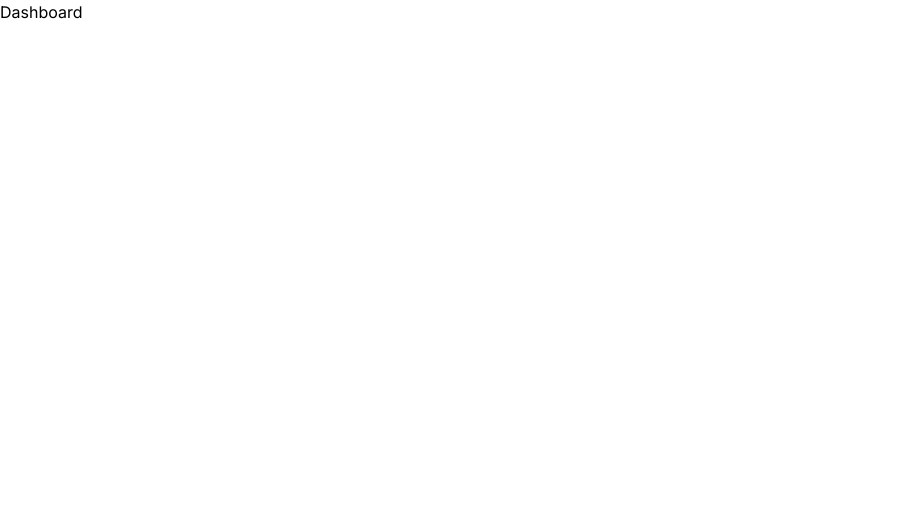
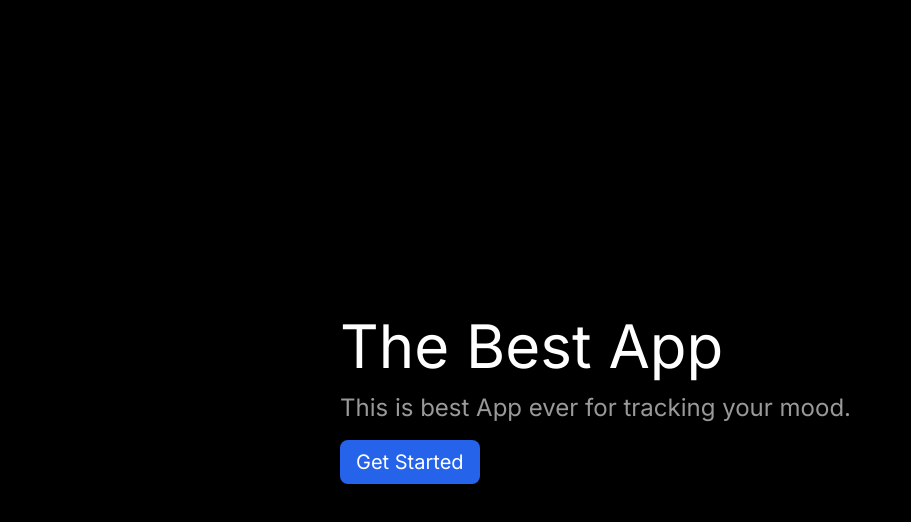
Before and after one commit to mr-ajaychauhan/nextjs-13-ai-app, a Next.js app: page / in a window 1280 px wide. Shown: the top 522 px of the page, without its empty margins (0-911 px from the left). Built offline with nearby package versions, Linux system fonts and the light colour scheme.

Commit message:
change ui desing

```diff
--- a/app/(dashboard)/page.tsx
+++ /dev/null
@@ -1,5 +0,0 @@
-export default function Dasahboard(){
-    return(
-        <div>Dashboard</div>
-    )
-}
--- a/app/page.tsx
+++ b/app/page.tsx
@@ -1,13 +1,20 @@
-import Image from 'next/image'
+import Link from "next/link";
+
 
 export default function Home() {
   return (
-   <div className="">
-      <div>
-        <h1>title</h1>
-        <p>Description</p>
+    <div className="w-screen h-screen bg-black flex justify-center items-center text-white">
+      <div className="w-full max-w-[600px] mx-auto">
+        <h1 className="text-6xl mb-4">The Best App</h1>
+        <p className='text-2xl text-white/60 mb-4'>This is best App ever for tracking your mood.</p>
+        <div>
+          <Link href='/login'>
+            <button className='bg-blue-600 rounded-lg py-2 px-4 text-xl'>
+              Get Started
+            </button>
+          </Link>
+        </div>
       </div>
-      <button>Get Started</button>
-   </div>
+    </div>
   )
 }
```
Also changed, not shown: 1 other file (tests, documents, lock files or other folders).
